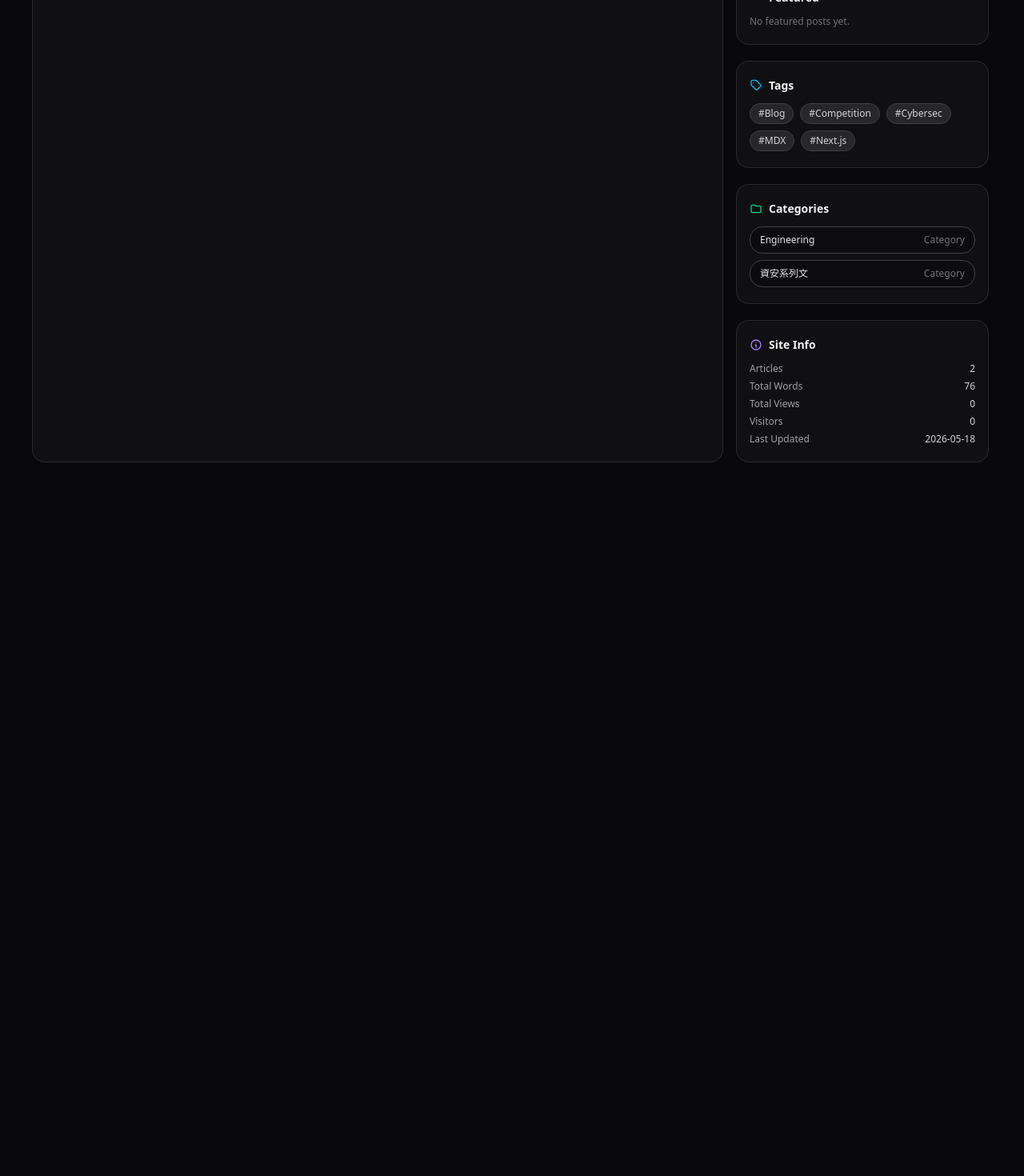
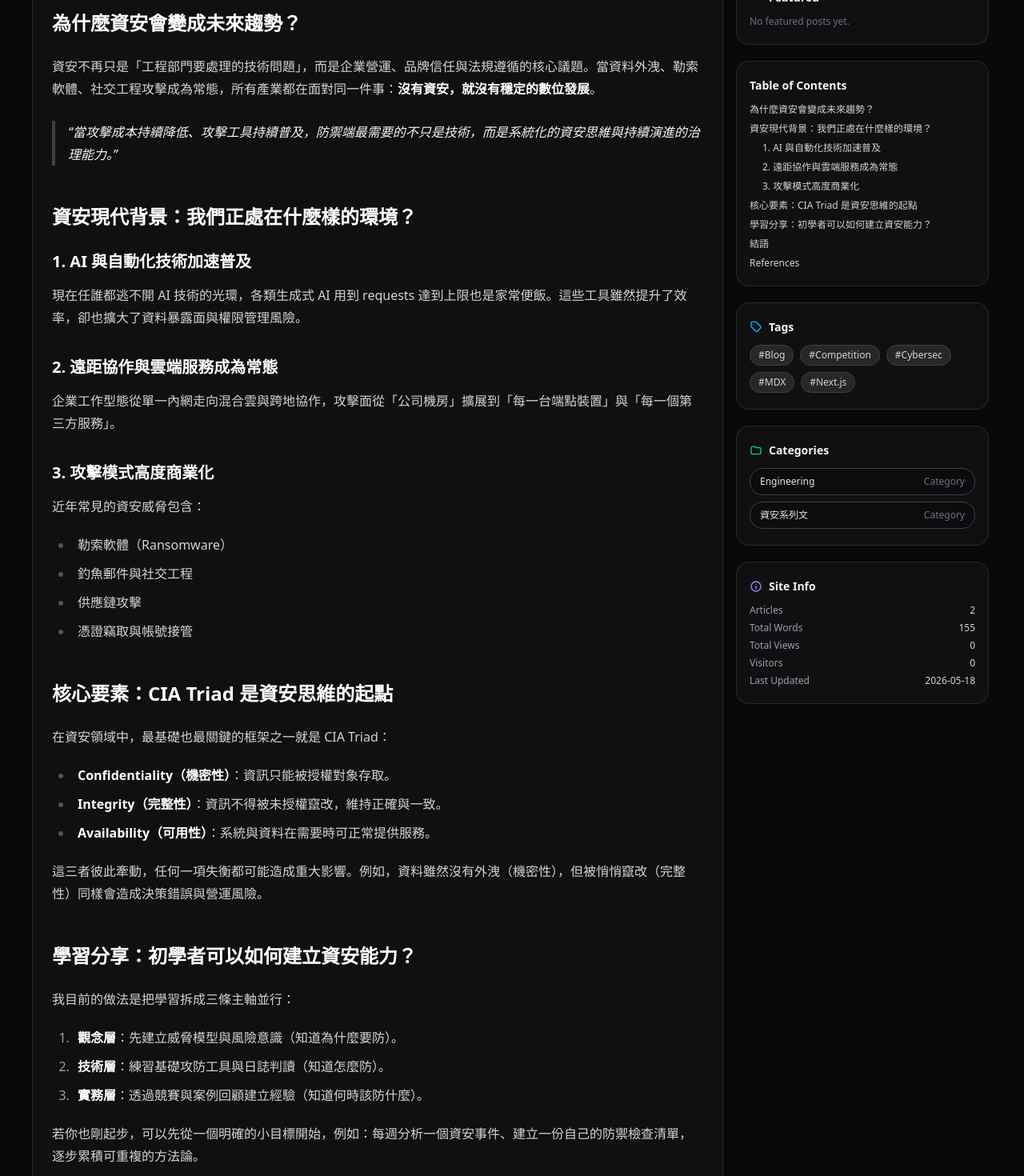
Before and after one commit to Lucas-Chu-0209/HackMyWayIn, a Next.js app: page /posts/ithome-cybersec-1 in a window 1280 px wide. Shown: the part 920-2390 px from the top of the page at 80% size. Before the commit the page ends 1522 px from the top, so only its background shows below. Built offline with nearby package versions, Linux system fonts and the light colour scheme.

Commit message:
feat: add cybersec mdx content and improve post body spacing
Agent-Logs-Url: https://github.com/Lucas-Chu-0209/HackMyWayIn/sessions/056bc5dc-a6d5-4999-ad30-a3561ba91b99

Co-authored-by: Lucas-Chu-0209 <213825351+Lucas-Chu-0209@users.noreply.github.com>

```diff
--- a/src/app/posts/[slug]/page.tsx
+++ b/src/app/posts/[slug]/page.tsx
@@ -61,11 +61,11 @@ export default async function PostPage({ params }: PostPageProps) {
         </div>
 
         <div className="mx-auto grid w-full max-w-7xl gap-4 px-4 py-6 sm:px-6 lg:grid-cols-[minmax(0,1fr)_20rem] lg:px-8 xl:px-10">
-          <article className="w-full max-w-4xl rounded-2xl border border-zinc-200 bg-white p-6 dark:border-white/10 dark:bg-zinc-900/50">
+          <article className="w-full max-w-4xl rounded-2xl border border-zinc-200 bg-white py-6 dark:border-white/10 dark:bg-zinc-900/50">
             {/* Article body — title/meta are shown in PostHeader above; content starts here.
                 post.content is a React element compiled from trusted local MDX files in
                 src/content/posts/ via next-mdx-remote/rsc — not from user/external input. */}
-            <div className="prose prose-neutral dark:prose-invert max-w-none">
+            <div className="prose prose-neutral dark:prose-invert max-w-none px-4 pt-4 sm:px-6 sm:pt-5">
               {post.content}
             </div>
           </article>
--- a/src/content/posts/ithome-cybersec-1.mdx
+++ b/src/content/posts/ithome-cybersec-1.mdx
@@ -9,3 +9,61 @@ excerpt: "為什麼會是未來的核心趨勢呢？現在任誰都逃不開AI
 cover: "/projects/HMWI_rmbg.png"
 importance: 4
 ---
+
+在這個世代，幾乎每個人的生活都建立在網路與數位服務上。從社群平台、行動支付、遠距工作，到生成式 AI 與雲端協作，資訊系統已經深度滲透到我們的日常流程中。
+
+![CIA Triad（機密性、完整性、可用性）示意圖](https://miro.medium.com/v2/resize:fit:1400/format:webp/1*W5wdYQVUcCVo4ZGeN99Rpg.png)
+
+## 為什麼資安會變成未來趨勢？
+
+資安不再只是「工程部門要處理的技術問題」，而是企業營運、品牌信任與法規遵循的核心議題。當資料外洩、勒索軟體、社交工程攻擊成為常態，所有產業都在面對同一件事：**沒有資安，就沒有穩定的數位發展**。
+
+> 當攻擊成本持續降低、攻擊工具持續普及，防禦端最需要的不只是技術，而是系統化的資安思維與持續演進的治理能力。
+
+## 資安現代背景：我們正處在什麼樣的環境？
+
+### 1. AI 與自動化技術加速普及
+
+現在任誰都逃不開 AI 技術的光環，各類生成式 AI 用到 requests 達到上限也是家常便飯。這些工具雖然提升了效率，卻也擴大了資料暴露面與權限管理風險。
+
+### 2. 遠距協作與雲端服務成為常態
+
+企業工作型態從單一內網走向混合雲與跨地協作，攻擊面從「公司機房」擴展到「每一台端點裝置」與「每一個第三方服務」。
+
+### 3. 攻擊模式高度商業化
+
+近年常見的資安威脅包含：
+
+- 勒索軟體（Ransomware）
+- 釣魚郵件與社交工程
+- 供應鏈攻擊
+- 憑證竊取與帳號接管
+
+## 核心要素：CIA Triad 是資安思維的起點
+
+在資安領域中，最基礎也最關鍵的框架之一就是 CIA Triad：
+
+- **Confidentiality（機密性）**：資訊只能被授權對象存取。
+- **Integrity（完整性）**：資訊不得被未授權竄改，維持正確與一致。
+- **Availability（可用性）**：系統與資料在需要時可正常提供服務。
+
+這三者彼此牽動，任何一項失衡都可能造成重大影響。例如，資料雖然沒有外洩（機密性），但被悄悄竄改（完整性）同樣會造成決策錯誤與營運風險。
+
+## 學習分享：初學者可以如何建立資安能力？
+
+我目前的做法是把學習拆成三條主軸並行：
+
+1. **觀念層**：先建立威脅模型與風險意識（知道為什麼要防）。
+2. **技術層**：練習基礎攻防工具與日誌判讀（知道怎麼防）。
+3. **實務層**：透過競賽與案例回顧建立經驗（知道何時該防什麼）。
+
+若你也剛起步，可以先從一個明確的小目標開始，例如：每週分析一個資安事件、建立一份自己的防禦檢查清單，逐步累積可重複的方法論。
+
+## 結語
+
+資安不是短期熱潮，而是數位時代的基礎建設。當技術越進步、系統越連動，攻擊與防禦的節奏只會更快。越早建立正確觀念與實作能力，就越能在未來的職涯與專案中保有主動權。
+
+## References
+
+- [Understanding the Role of the CIA Triad in Cybersecurity](https://medium.com/@victorramirez_85233/understanding-the-role-of-the-cia-triad-in-cybersecurity-cf7f6f671b3d)
+- [Day 1｜資安為何是未來趨勢？淺談資安現代背景與核心要素學習分享（iT 邦幫忙）](https://ithelp.ithome.com.tw/articles/10376896)
```
